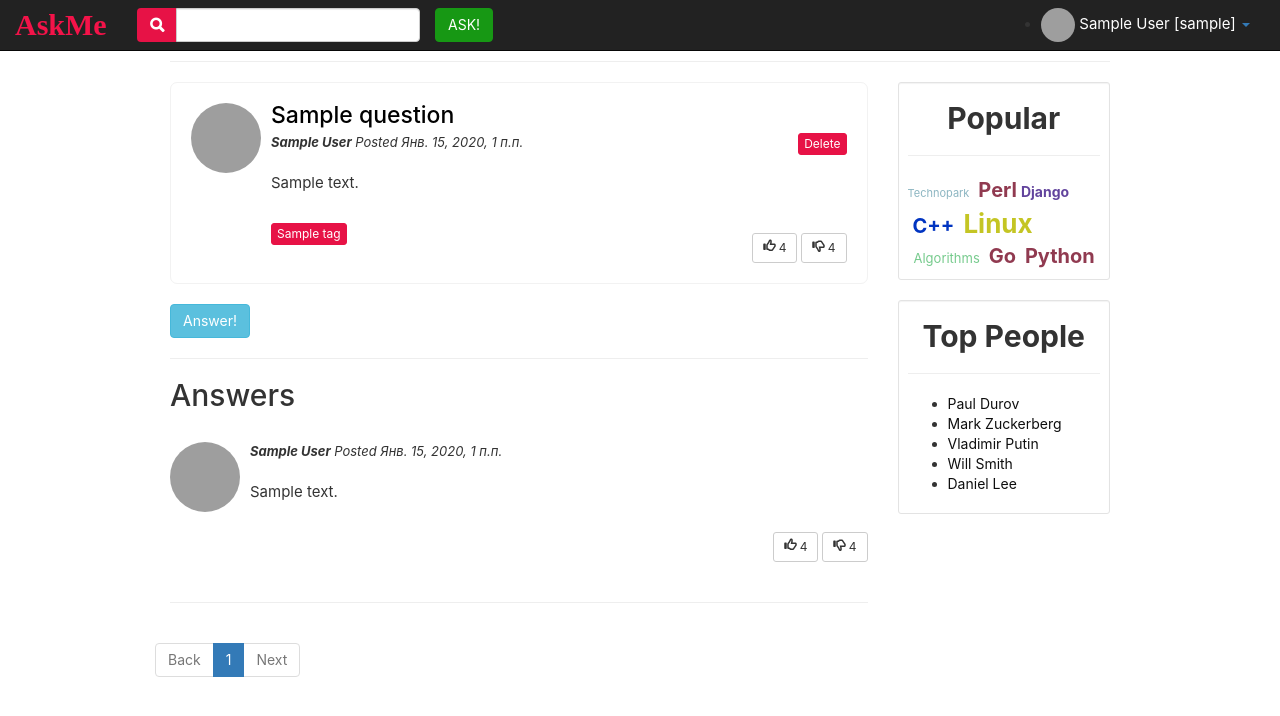
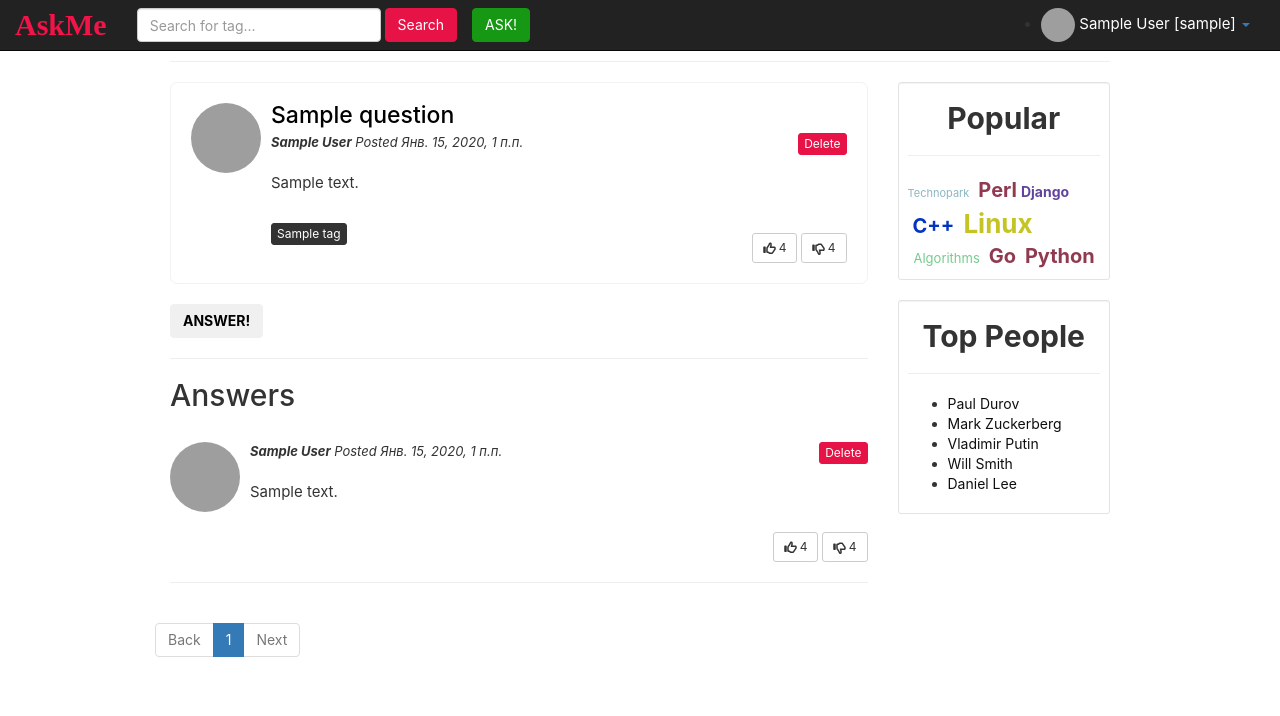
Before and after one commit to Unanoc/tpark_web, a Django app: page /question/1/ in a window 1280 px wide. Shown: the top 716 px of the page. Run offline with Django 3.2, Linux system fonts and the light colour scheme; the first user in the database is signed in; tables that the repository leaves empty hold one stand-in row (Sample ...); some libraries are stand-ins or nearby versions; grey boxes are pictures that could not be loaded.

Commit message:
added search for tags, a new design for buttons and now it is possible to delete your own answer

```diff
--- a/question_ask_project/ask_me/static/css/base.css
+++ b/question_ask_project/ask_me/static/css/base.css
@@ -2,27 +2,48 @@ body {
     font-family: SF Pro Display,SF Pro Icons,Helvetica Neue,Helvetica,Arial,sans-serif;
 }
 
-
-/* For navbar */
-nav ul a .btn:hover {
+/* Colors of buttons */
+.btn:hover {
+    border-color: #1aab16;
     background-color: #1aab16;
 }
-nav .btn-success {
+.btn-success {
     border-color: #179814;
     background-color: #179814;
 }
-.input-group-addon{
+
+.btn-danger {
     background-color: #e71246;
-    border: #222;
+    border: 1px solid #e71246;
 }
-.glyphicon{
-    top: 0px;
-}
-.glyphicon-search:before {
-    padding-left: 1pt;
+.btn-danger:hover{
+    background-color: #b10e36;
+    border: 1px solid #b10e36;
 }
 
+.btn-primary {
+background-color: #333;
+border: 1px solid #333;
+}
+.btn-primary:hover {
+background-color: #1f1f1f;
+border: 1px solid #1f1f1f;
+}
 
+.btn-info {
+    background-color: #f0f0f0;
+    border: 1px solid #f0f0f0;
+    color: #000000;
+    font-weight: bolder;
+}
+.btn-info:hover {
+    background-color: #d4d4d4;
+    border: 1px solid #d4d4d4;
+    color: #000000;
+    font-weight: bolder;
+}
+
+/* For navbar */
 .text-on-nav {
     float: right;
     display: inline-block;
--- a/question_ask_project/ask_me/static/css/questions.css
+++ b/question_ask_project/ask_me/static/css/questions.css
@@ -1,5 +1,4 @@
 /* header-title*/
-
 .nav-pills > li.active > a, .nav-pills > li.active > a:hover, .nav-pills > li.active > a:focus {
     text-decoration: none;
     font-size: 25px;
@@ -14,7 +13,6 @@
 }
 
 /* question block */
-
 .avatar-on-post {
     object-fit: cover;
     width: 70px;
@@ -37,18 +35,6 @@
     color: black;
     font-size: 23px;
 }
-
 .delete-button {
     float: right;
 }
-
-/* tags in question block */
-
-.btn-danger {
-    background-color: #e71246;
-    border: 1px solid #e71246;
-}
-.btn-danger:hover{
-    background-color: #b10e36;
-    border: 1px solid #b10e36;
-}
--- a/question_ask_project/ask_me/templates/base.html
+++ b/question_ask_project/ask_me/templates/base.html
@@ -25,15 +25,12 @@
             </div>
 
             <div class="collapse navbar-collapse" id="myNavbar">
-
                 <ul class="nav navbar-nav">
                     <ul class="navbar-form navbar-left">
-                        <div class="input-group">
-                            <div class="input-group-addon">
-                                <i class="search-icon glyphicon glyphicon-search"></i>
-                            </div>
-                            <input type="text" class="form-control search-query">
-                        </div>
+                        <form action="{% url 'search' %}" type="get" style="margin: 0">
+                            <input type="text" class="form-control search-query" name="tag" placeholder="Search for tag...">
+                            <button type="submit" class="btn btn-danger">Search</button>
+                        </form>
                     </ul>
                 </ul>
 
--- a/question_ask_project/ask_me/templates/feed.html
+++ b/question_ask_project/ask_me/templates/feed.html
@@ -44,7 +44,7 @@
 
                     {% for tag in question.tags.all %}
                         <a href="{% url 'tag' tag.name %}" style="text-decoration: none">
-                            <button type="button" class="btn btn-danger btn-xs">{{ tag.name }}</button>
+                            <button type="button" class="btn btn-primary btn-xs">{{ tag.name }}</button>
                         </a>
                     {% endfor %}
 
--- a/question_ask_project/ask_me/templates/question.html
+++ b/question_ask_project/ask_me/templates/question.html
@@ -28,19 +28,17 @@
                     </div>
                 {% endif %}
 
-
                 <small >
                     <i style="font-size: small; font-weight: bold">{{ question.author.first_name}} {{ question.author.last_name }}</i>
                     <i style="font-size: small">Posted {{ question.date }}</i>
                 </small>
                 <br><br>
 
-                <p class="content">{{ question.text }}</p>
-                <br>
+                <p class="content">{{ question.text }}</p> <br>
 
                 {% for tag in question.tags.all %}
                     <a href="{% url 'tag' tag.name %}" style="text-decoration: none">
-                        <button type="button" class="btn btn-danger btn-xs">{{ tag.name }}</button>
+                        <button type="button" class="btn btn-primary btn-xs">{{ tag.name }}</button>
                     </a>
                 {% endfor %}
 
@@ -57,7 +55,7 @@
 
         </div>
         <br>
-            <a href="/question/{{ question.id }}/answer/"><button type="button" class="btn btn-info">Answer!</button></a>
+            <a href="/question/{{ question.id }}/answer/"><button type="button" class="btn btn-info">ANSWER!</button></a>
         <br>
         <hr class="masthead-hr">
     </div>
@@ -70,11 +68,22 @@
 
                 <div class="media-left">
                     <a href="#">
-                        <img src="/media/{{ question.author.upload }}" class="avatar-on-post">
+                        <img src="/media/{{ answer.author.upload }}" class="avatar-on-post">
                     </a>
                 </div>
 
                 <div class="media-body">
+
+                    {% if user.id == answer.author.id%}
+                        <div class="delete-button">
+                            <form action="{% url 'delete_answer' %}" method="post">
+                               {% csrf_token %}
+                                <input type="hidden" name="answer_id" value="{{ answer.id }}"/>
+                                <button type="submit" class="btn btn-danger btn-xs">Delete</button>
+                            </form>
+                        </div>
+                    {% endif %}
+
                     <small >
                         <i style="font-size: small; font-weight: bold">{{ answer.author.first_name}} {{ answer.author.last_name }}</i>
                         <i style="font-size: small">Posted {{ answer.date }}</i>
--- a/question_ask_project/ask_me/urls.py
+++ b/question_ask_project/ask_me/urls.py
@@ -18,7 +18,8 @@ urlpatterns = [
     url(r'^ask/$', new_question, name='new_question'),
     url(r'^settings/$', settings, name='settings'),
 
-    url(r'^question/delete/$', delete_question, name='delete_question')
-    # url(r'^deleteanswer/$', delete_answer, name='delete_answer'),
+    url(r'^question/delete/$', delete_question, name='delete_question'),
+    url(r'^answer/delete/$', delete_answer, name='delete_answer'),
 
+    url(r'^search/$', search, name='search'),
 ]
--- a/question_ask_project/ask_me/views.py
+++ b/question_ask_project/ask_me/views.py
@@ -1,4 +1,4 @@
-from django.shortcuts import render, redirect, get_object_or_404
+from django.shortcuts import render, redirect
 from django.core.paginator import Paginator, PageNotAnInteger, EmptyPage
 from django.http import Http404
 from django.contrib.auth import authenticate, login, logout
@@ -122,7 +122,7 @@ def new_answer(request, question_id):
 		raise Http404
 
 #TODO добавить изменение пароля
-#TODO Likes, Поиск по тегу
+#TODO Likes
 
 @login_required(login_url='/signin/')
 def settings(request):
@@ -139,6 +139,39 @@ def settings(request):
 		for i in form.base_fields:
 			form.base_fields[i].widget.attrs['placeholder'] = getattr(request.user, i)
 	return render(request, 'settings.html', {'form': form})
+
+
+@login_required(login_url='/signin/')
+def delete_question(request):
+	if request.method == 'POST':
+		question_id = int(request.POST.get('question_id'))
+		question = Question.objects.get(id=question_id)
+		question.delete()
+		return redirect('/')
+	else:
+		raise Http404\
+
+
+@login_required(login_url='/signin/')
+def delete_answer(request):
+	if request.method == 'POST':
+		answer_id = int(request.POST.get('answer_id'))
+		answer = Answer.objects.get(id=answer_id)
+		answer.delete()
+		return redirect('/')
+	else:
+		raise Http404
+
+
+def search(request):
+	if request.method == 'GET' and 'tag' in request.GET:
+		tag_search = request.GET.get('tag')
+		try:
+			return tag(request, tag_search)
+		except AttributeError:
+			return redirect('/')
+	else:
+		raise Http404
 
 
 def paginator(request, objects_list):
@@ -174,14 +207,3 @@ def header_content(type, tag_name=""):
             {'title': 'Tag: ' + tag_name, 'url': 'feed', 'is_active': True},
         ]
     return content_header
-
-
-@login_required(login_url='/signin/')
-def delete_question(request):
-	if request.method == 'POST':
-		question_id = int(request.POST.get('question_id'))
-		question = Question.objects.get(id=question_id)
-		question.delete()
-		return redirect('/')
-	else:
-		raise Http404
```
Also changed, not shown: other parts of question_ask_project/ask_me/templates/question.html (+1 -1 lines).
